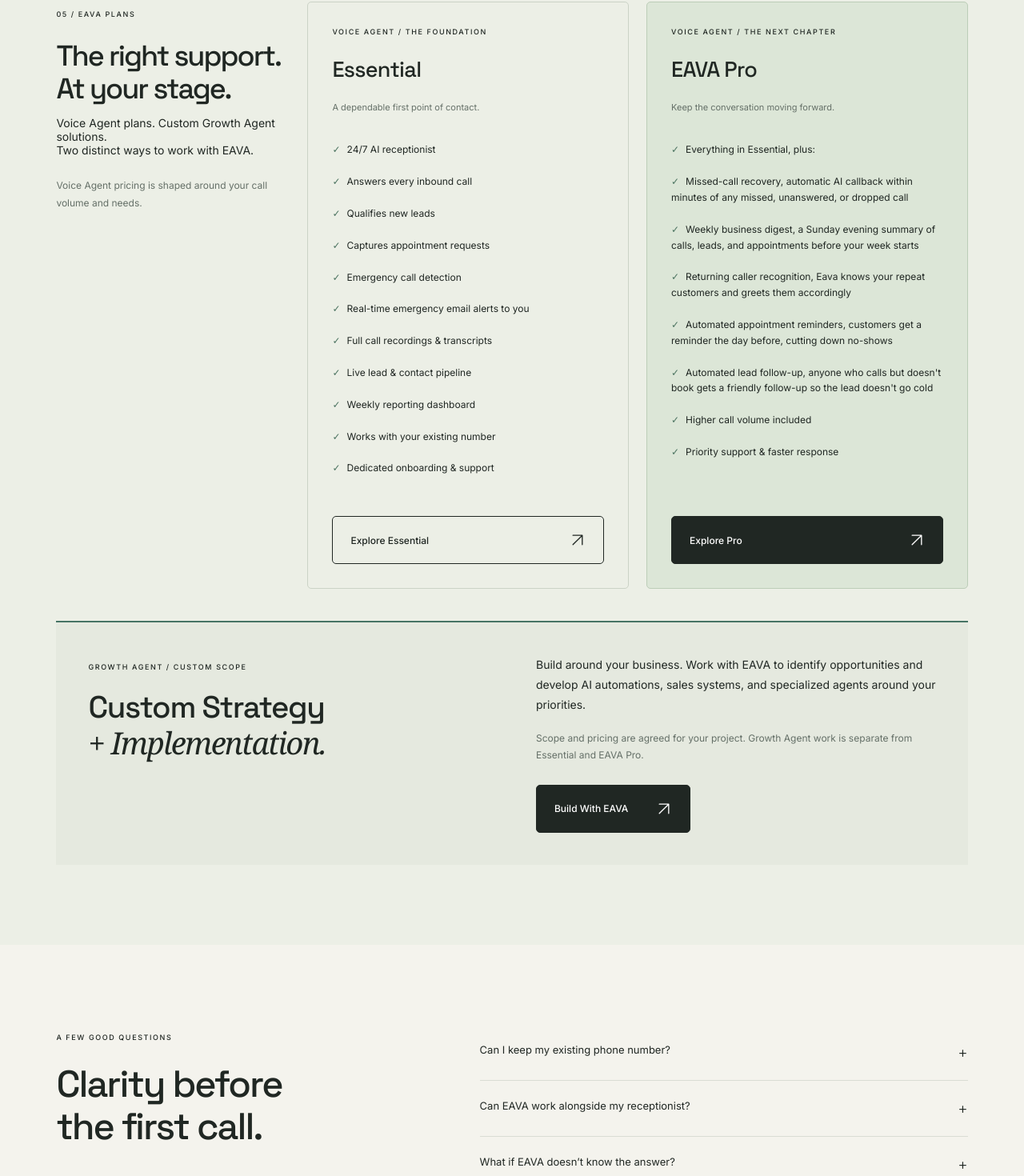
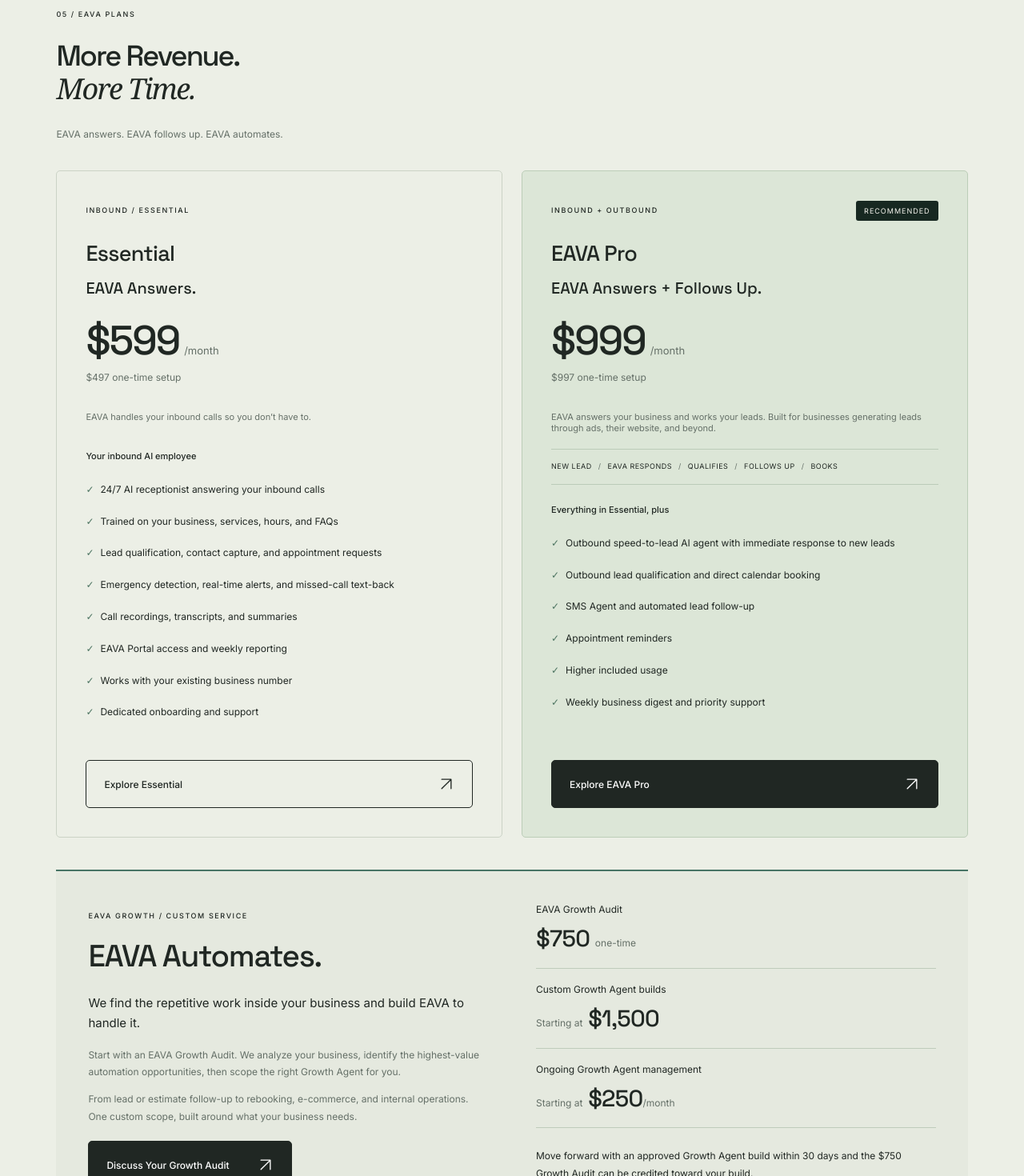
Before and after one commit to Eava-Dev/Eava-website, a Next.js app: page / in a window 1280 px wide. Shown: the part 4493-5963 px from the top of the page at 80% size. Built offline with nearby package versions, Linux system fonts and the light colour scheme.

Commit message:
Update EAVA plans and pricing

```diff
--- a/app/components/website/Plans.tsx
+++ b/app/components/website/Plans.tsx
@@ -1,63 +1,74 @@
 import ArrowIcon from "./ArrowIcon";
+
+const essentialFeatures = [
+  "24/7 AI receptionist answering your inbound calls",
+  "Trained on your business, services, hours, and FAQs",
+  "Lead qualification, contact capture, and appointment requests",
+  "Emergency detection, real-time alerts, and missed-call text-back",
+  "Call recordings, transcripts, and summaries",
+  "EAVA Portal access and weekly reporting",
+  "Works with your existing business number",
+  "Dedicated onboarding and support",
+];
+const proFeatures = [
+  "Outbound speed-to-lead AI agent with immediate response to new leads",
+  "Outbound lead qualification and direct calendar booking",
+  "SMS Agent and automated lead follow-up",
+  "Appointment reminders",
+  "Higher included usage",
+  "Weekly business digest and priority support",
+];
+
 export default function Plans() {
-  return (<section className="plans section" id="plans">
+  return <section className="plans section pricing-refresh" id="plans">
     <div className="plan-title reveal">
-      <p className="eyebrow">{"05 / EAVA PLANS"}</p>
-      <h2>{"The right support."}
-        <br />{"At your stage."}</h2>
-      <p>{"Voice Agent plans. Custom Growth Agent solutions."}
-        <br />{"Two distinct ways to work with EAVA."}</p>
-      <p className="voice-pricing-note">Voice Agent pricing is shaped around your call volume and needs.</p>
+      <p className="eyebrow">05 / EAVA PLANS</p>
+      <h2>More Revenue.<br /> <em>More Time.</em></h2>
+      <p>EAVA answers. EAVA follows up. EAVA automates.</p>
     </div>
-    <article className="plan reveal">
-      <span className="eyebrow">{"VOICE AGENT / THE FOUNDATION"}</span>
-      <h3>{"Essential"}</h3>
-      <p>{"A dependable first point of contact."}</p>
-      <ul>
-        <li>{"24/7 AI receptionist"}</li>
-        <li>{"Answers every inbound call"}</li>
-        <li>{"Qualifies new leads"}</li>
-        <li>{"Captures appointment requests"}</li>
-        <li>{"Emergency call detection"}</li>
-        <li>{"Real-time emergency email alerts to you"}</li>
-        <li>{"Full call recordings & transcripts"}</li>
-        <li>{"Live lead & contact pipeline"}</li>
-        <li>{"Weekly reporting dashboard"}</li>
-        <li>{"Works with your existing number"}</li>
-        <li>{"Dedicated onboarding & support"}</li>
-      </ul>
-      <a className="button outline" href="/onboarding">{"Explore Essential "}
-        <span><ArrowIcon /></span>
-      </a>
-    </article>
-    <article className="plan pro reveal">
-      <span className="eyebrow">{"VOICE AGENT / THE NEXT CHAPTER"}</span>
-      <h3>{"EAVA Pro"}</h3>
-      <p>{"Keep the conversation moving forward."}</p>
-      <ul>
-        <li>{"Everything in Essential, plus:"}</li>
-        <li>{"Missed-call recovery, automatic AI callback within minutes of any missed, unanswered, or dropped call"}</li>
-        <li>{"Weekly business digest, a Sunday evening summary of calls, leads, and appointments before your week starts"}</li>
-        <li>{"Returning caller recognition, Eava knows your repeat customers and greets them accordingly"}</li>
-        <li>{"Automated appointment reminders, customers get a reminder the day before, cutting down no-shows"}</li>
-        <li>{"Automated lead follow-up, anyone who calls but doesn't book gets a friendly follow-up so the lead doesn't go cold"}</li>
-        <li>{"Higher call volume included"}</li>
-        <li>{"Priority support & faster response"}</li>
-      </ul>
-      <a className="button" href="/onboarding">{"Explore Pro "}
-        <span><ArrowIcon /></span>
-      </a>
-    </article>
+    <div className="voice-plan-grid">
+      <article className="plan reveal">
+        <div className="plan-label-row"><p className="eyebrow">INBOUND / ESSENTIAL</p></div>
+        <h3>Essential</h3>
+        <p className="plan-promise">EAVA Answers.</p>
+        <div className="plan-price">$599<span>/month</span></div>
+        <p className="plan-setup">$497 one-time setup</p>
+        <p>EAVA handles your inbound calls so you don’t have to.</p>
+        <p className="feature-label">Your inbound AI employee</p>
+        <ul>{essentialFeatures.map(feature => <li key={feature}>{feature}</li>)}</ul>
+        <a className="button outline" href="/onboarding">Explore Essential <span><ArrowIcon /></span></a>
+      </article>
+      <article className="plan pro reveal">
+        <div className="plan-label-row"><p className="eyebrow">INBOUND + OUTBOUND</p><span className="recommended">RECOMMENDED</span></div>
+        <h3>EAVA Pro</h3>
+        <p className="plan-promise">EAVA Answers + Follows Up.</p>
+        <div className="plan-price">$999<span>/month</span></div>
+        <p className="plan-setup">$997 one-time setup</p>
+        <p>EAVA answers your business and works your leads. Built for businesses generating leads through ads, their website, and beyond.</p>
+        <ol className="lead-workflow" aria-label="Pro lead workflow">{["New lead", "EAVA responds", "Qualifies", "Follows up", "Books"].map((step,i)=><li key={step}>{i > 0 && <span aria-hidden="true">/</span>}{step}</li>)}</ol>
+        <p className="feature-label">Everything in Essential, plus</p>
+        <ul>{proFeatures.map(feature => <li key={feature}>{feature}</li>)}</ul>
+        <a className="button" href="/onboarding">Explore EAVA Pro <span><ArrowIcon /></span></a>
+      </article>
+    </div>
     <article className="growth-offering reveal">
       <div>
-        <p className="eyebrow">GROWTH AGENT / CUSTOM SCOPE</p>
-        <h3>Custom Strategy<br /><em>+ Implementation.</em></h3>
+        <p className="eyebrow">EAVA GROWTH / CUSTOM SERVICE</p>
+        <h3>EAVA Automates.</h3>
+        <p className="growth-intro">We find the repetitive work inside your business and build EAVA to handle it.</p>
+        <p className="growth-detail">Start with an EAVA Growth Audit. We analyze your business, identify the highest-value automation opportunities, then scope the right Growth Agent for you.</p>
+        <p className="growth-detail">From lead or estimate follow-up to rebooking, e-commerce, and internal operations. One custom scope, built around what your business needs.</p>
+        <a className="button" href="/onboarding">Discuss Your Growth Audit <span><ArrowIcon /></span></a>
       </div>
       <div className="growth-offering-copy">
-        <p>Build around your business. Work with EAVA to identify opportunities and develop AI automations, sales systems, and specialized agents around your priorities.</p>
-        <p>Scope and pricing are agreed for your project. Growth Agent work is separate from Essential and EAVA Pro.</p>
-        <a className="button" href="/onboarding">Build With EAVA <span><ArrowIcon /></span></a>
+        <dl className="growth-prices">
+          <div><dt>EAVA Growth Audit</dt><dd>$750 <span>one-time</span></dd></div>
+          <div><dt>Custom Growth Agent builds</dt><dd><span>Starting at</span> $1,500</dd></div>
+          <div><dt>Ongoing Growth Agent management</dt><dd><span>Starting at</span> $250<span>/month</span></dd></div>
+        </dl>
+        <p className="audit-credit">Move forward with an approved Growth Agent build within 30 days and the $750 Growth Audit can be credited toward your build.</p>
+        <p>Custom strategy and implementation, scoped separately from Essential and EAVA Pro.</p>
       </div>
     </article>
-  </section>);
+  </section>;
 }
--- a/app/website.css
+++ b/app/website.css
@@ -1657,3 +1657,37 @@
 @media(max-width:700px) { .website-v2 .eava-wordmark { font-size:32px; letter-spacing:-2.6px; } }
 
 .website-v2 .eava-turn { font-family:Arial,Helvetica,sans-serif; }
+
+/* Local pricing review: standard voice plans and separate audit-led Growth. */
+.website-v2 .pricing-refresh { grid-template-columns:1fr; }
+.website-v2 .pricing-refresh .plan-title { grid-column:1 / -1; }
+.website-v2 .voice-plan-grid { display:grid; grid-template-columns:repeat(2,minmax(0,1fr)); gap:24px; }
+.website-v2 .pricing-refresh .plan { padding:36px; min-width:0; }
+.website-v2 .pricing-refresh .plan-promise { font:500 20px/1.4 var(--font-display); color:var(--ink); margin:0 0 24px; }
+.website-v2 .plan-price { font:500 clamp(40px,4vw,56px)/1.1 var(--font-display); letter-spacing:-2px; }
+.website-v2 .plan-price span { font:400 13px var(--font-inter); letter-spacing:0; color:var(--muted); margin-left:6px; }
+.website-v2 .pricing-refresh .plan-setup { margin:10px 0 24px; font-size:12px; }
+.website-v2 .plan-label-row { display:flex; justify-content:space-between; align-items:center; gap:12px; flex-wrap:wrap; }
+.website-v2 .plan-label-row .eyebrow { margin:0; }
+.website-v2 .recommended { font-size:9px; letter-spacing:1px; padding:7px 10px; background:var(--dark); color:var(--paper); border-radius:3px; }
+.website-v2 .pricing-refresh .feature-label { font-size:11px; color:var(--ink); font-weight:500; margin:24px 0 0; }
+.website-v2 .pricing-refresh .lead-workflow { display:flex; flex-wrap:wrap; list-style:none; padding:14px 0; margin:8px 0 0; border-block:1px solid #bbcbb8; gap:8px; }
+.website-v2 .lead-workflow li { font-size:9px; text-transform:uppercase; letter-spacing:.5px; padding:0; }
+.website-v2 .lead-workflow li:before { content:none; }
+.website-v2 .lead-workflow span { margin-right:8px; color:var(--muted); }
+.website-v2 .pricing-refresh .growth-intro { font-size:15px; line-height:1.7; margin:24px 0 16px; }
+.website-v2 .pricing-refresh .growth-detail { font-size:12px; line-height:1.8; color:var(--muted); }
+.website-v2 .growth-prices { margin:0 0 24px; }
+.website-v2 .growth-prices > div { border-bottom:1px solid #bfccbb; padding:18px 0; }
+.website-v2 .growth-prices > div:first-child { padding-top:0; }
+.website-v2 .growth-prices dt { font-size:12px; margin-bottom:10px; }
+.website-v2 .growth-prices dd { margin:0; font:500 29px/1.3 var(--font-display); letter-spacing:-.7px; }
+.website-v2 .growth-prices dd span { font:400 12px var(--font-inter); letter-spacing:0; color:var(--muted); }
+.website-v2 .growth-offering-copy .audit-credit { font-size:12px; line-height:1.8; }
+@media(max-width:700px) {
+ .website-v2 .voice-plan-grid { grid-template-columns:1fr; }
+ .website-v2 .pricing-refresh .plan { padding:26px 20px; }
+ .website-v2 .pricing-refresh .plan-promise { font-size:18px; }
+}
+
+.website-v2 .pricing-refresh .plan-label-row { min-height:27px; }
```
